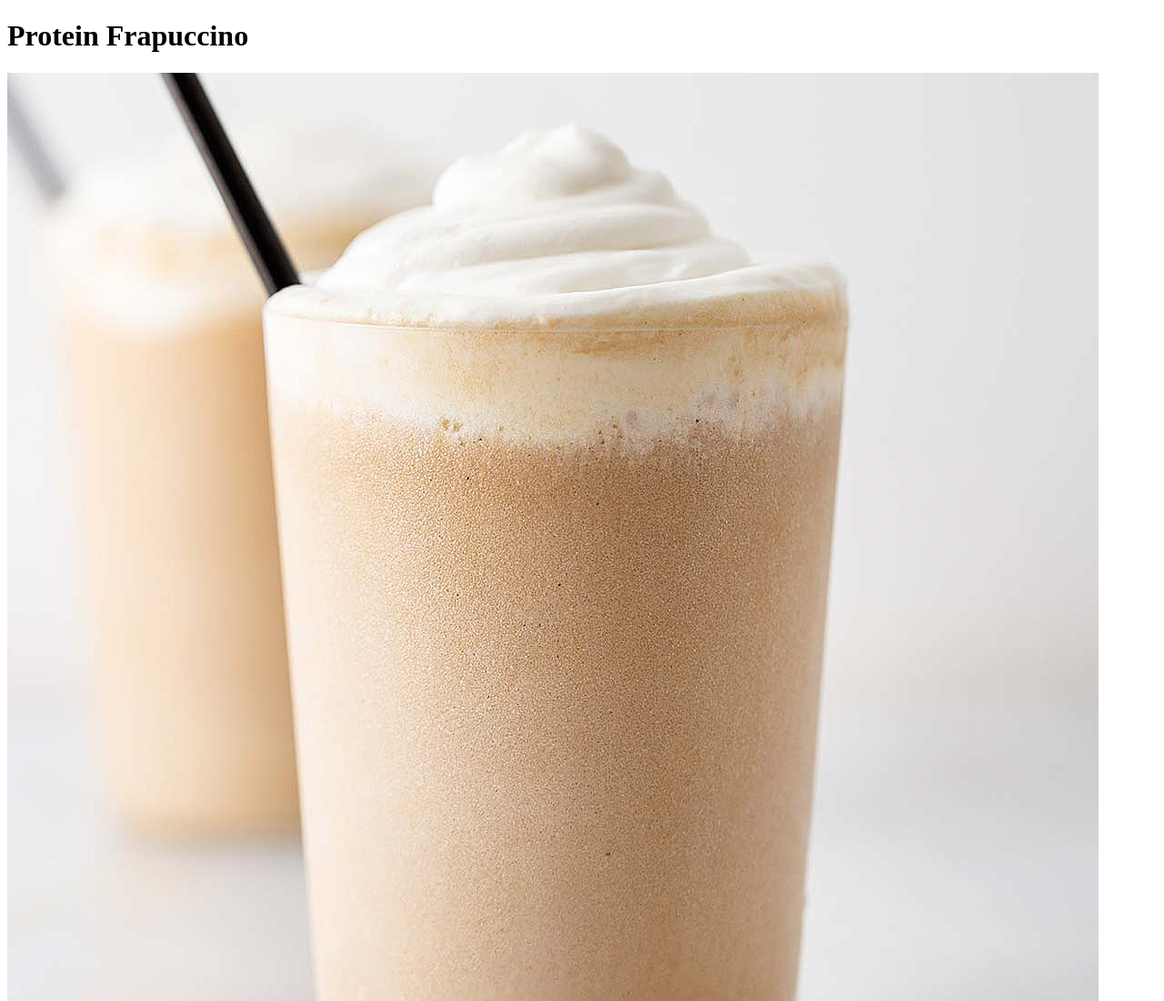
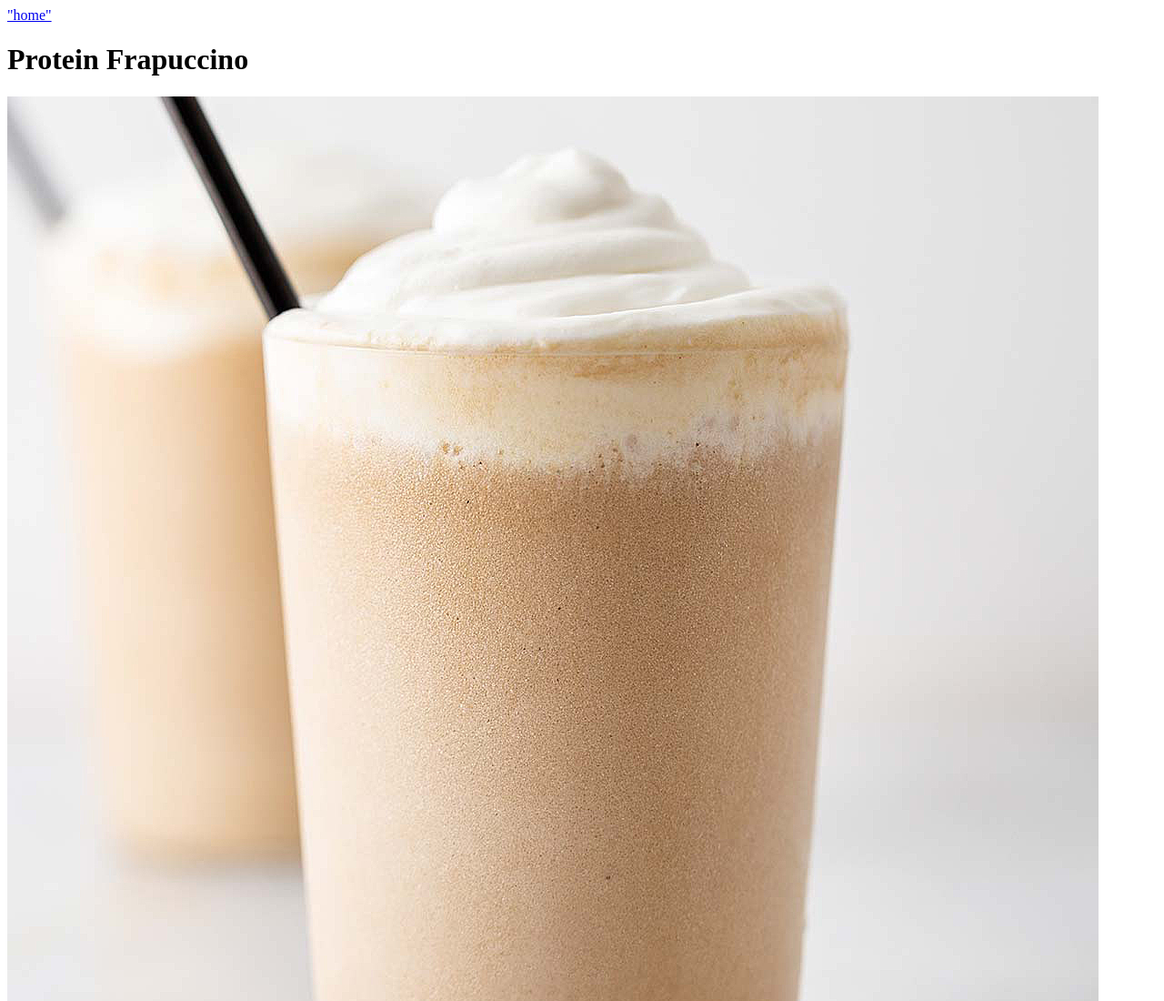
Before and after one commit to athenacats/high-protein-recipes, a plain HTML site: page recipes/protein-frapuccino.html in a window 1280 px wide. Shown: the top 1100 px of the page at 91% size. Drawn offline with Linux system fonts and the light colour scheme.

Commit message:
Add link to homepage on protein-frapuccino.html

```diff
--- a/recipes/protein-frapuccino.html
+++ b/recipes/protein-frapuccino.html
@@ -5,6 +5,8 @@
     <title>Protein Frapuccino</title>
 </head>
 <body>
+    <a href="../index.html">"home"</a>
+
     <h1>Protein Frapuccino</h1>
 
     <img src="../images/frapuccino.jpg">
@@ -39,6 +41,5 @@
         <li>Pour into cup or travel thermos and enjoy</li>
     </ol>
 
-
 </body>
 </html>
```
